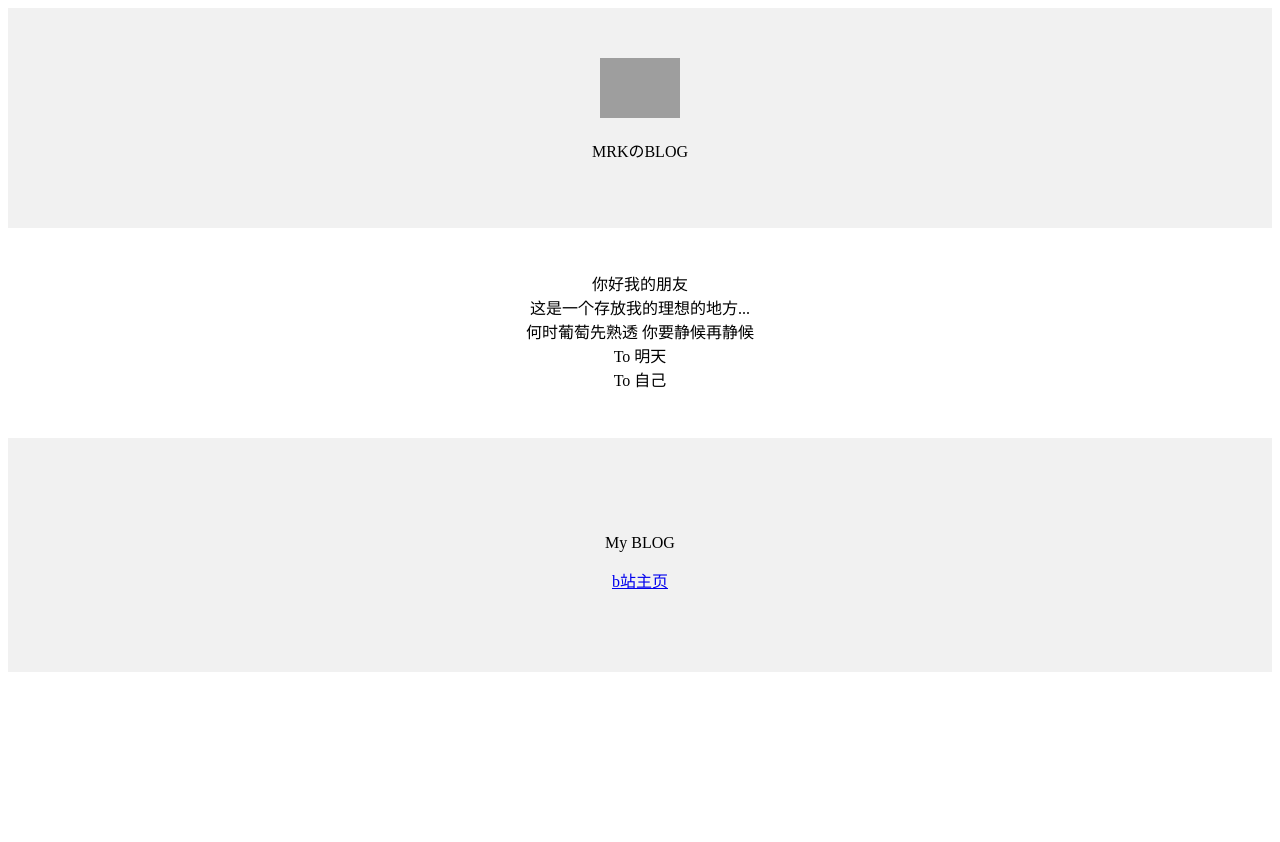
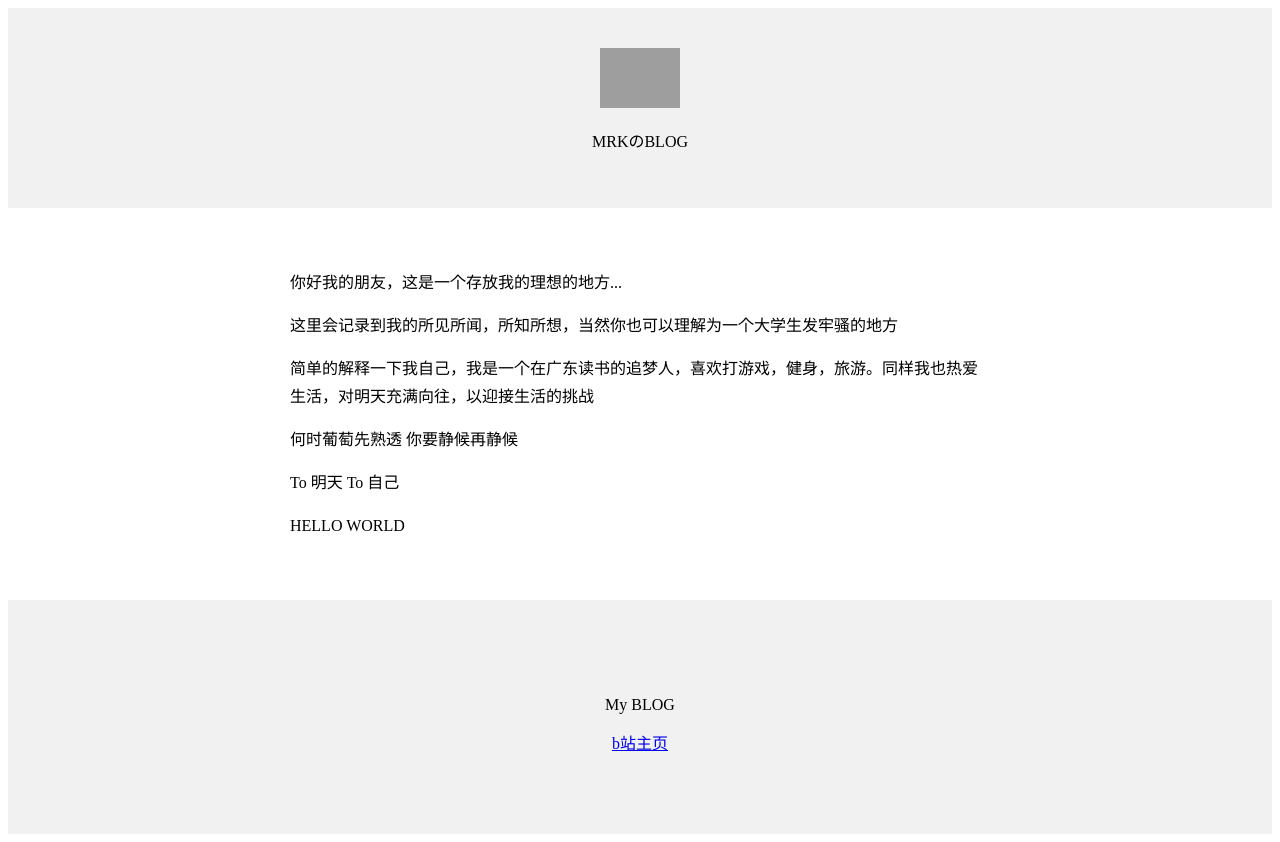
Before and after one commit to mrk-temple/mrk_temple.github.io, a plain HTML site: page index.html in a window 1280 px wide. Before the commit the page ends 800 px from the top, so only its background shows below. Drawn offline with Linux system fonts and the light colour scheme; grey boxes are pictures that could not be loaded.

Commit message:
Update index.html

```diff
--- a/index.html
+++ b/index.html
@@ -8,7 +8,7 @@
   <div style="
 		background-color:#f1f1f1;
 		text-align:center;
-		padding:50px
+		padding:40px
 	">
 	<img src="https://i.imgs.ovh/2025/05/17/SqQPb.png" alt="MRK" width="80" heigh="80" />
     <p>MRKのBLOG</p>
@@ -17,13 +17,14 @@
 		max-width:700px;
 		margin: 30px auto;
 		padding:15px;
-		line-height:1.5
+		line-height:1.7;
       ">
-	<p style="text-align: left; margin: 0 auto; width: fit-content;">你好我的朋友</p>
-	<p style="text-align: left; margin: 0 auto; width: fit-content;">这是一个存放我的理想的地方...</p>
-	<p style="text-align: left; margin: 0 auto; width: fit-content;">何时葡萄先熟透 你要静候再静候</p>
-	<p style="text-align: left; margin: 0 auto; width: fit-content;">To 明天</p>
-	<p style="text-align: left; margin: 0 auto; width: fit-content;">To 自己</p>
+	<p>你好我的朋友，这是一个存放我的理想的地方...<p>
+	<p>这里会记录到我的所见所闻，所知所想，当然你也可以理解为一个大学生发牢骚的地方</p>
+	<p>简单的解释一下我自己，我是一个在广东读书的追梦人，喜欢打游戏，健身，旅游。同样我也热爱生活，对明天充满向往，以迎接生活的挑战</p>
+	<p>何时葡萄先熟透 你要静候再静候</p>
+	<p>To 明天 To 自己</p>
+	<p>HELLO WORLD
    </div>
 	<div style="
 		background-color:#f1f1f1;
```
